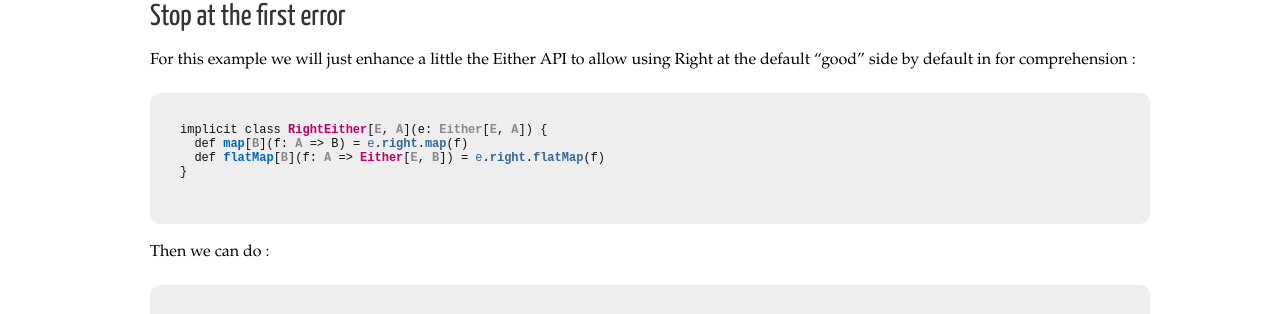
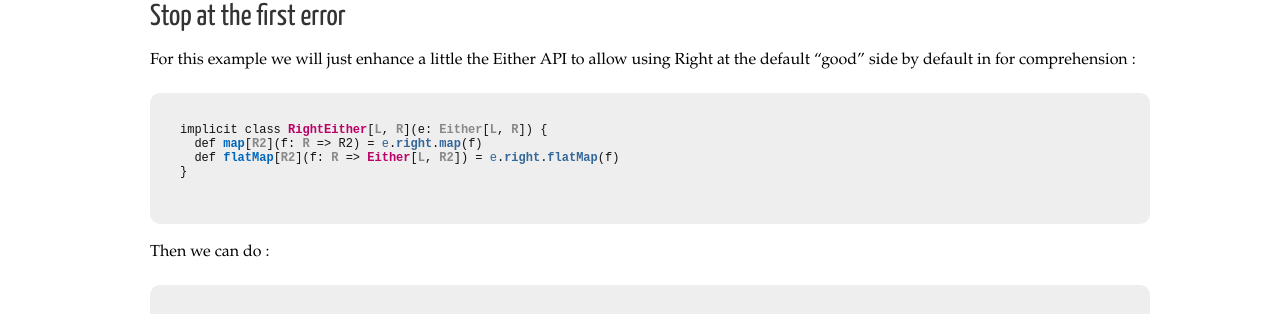
Before and after one commit to loicdescotte/loicdescotte.github.io, a Jekyll site: the page built from _posts/2016-04-16-basic-scala-validation.md, in a window 1280 px wide. Shown: the part 816-1130 px from the top of the page. Built offline with Jekyll 4.4.1, drawn with Linux system fonts in a browser that asks for light colours; nearby versions of some CDN libraries; comment, search, counter and statistics services are not loaded.

Commit message:
better type naming

````diff
--- a/_posts/2016-04-16-basic-scala-validation.md
+++ b/_posts/2016-04-16-basic-scala-validation.md
@@ -45,9 +45,9 @@ val dones = validation.dones //List[Int] : List(1)
 For this example we will just enhance a little the Either API to allow using Right at the default "good" side by default in for comprehension :
 
 ```scala
-implicit class RightEither[E, A](e: Either[E, A]) {
-  def map[B](f: A => B) = e.right.map(f)
-  def flatMap[B](f: A => Either[E, B]) = e.right.flatMap(f)
+implicit class RightEither[L, R](e: Either[L, R]) {
+  def map[R2](f: R => R2) = e.right.map(f)
+  def flatMap[R2](f: R => Either[L, R2]) = e.right.flatMap(f)
 }
 ```
 
````
Also changed, not shown: 1 other file.
